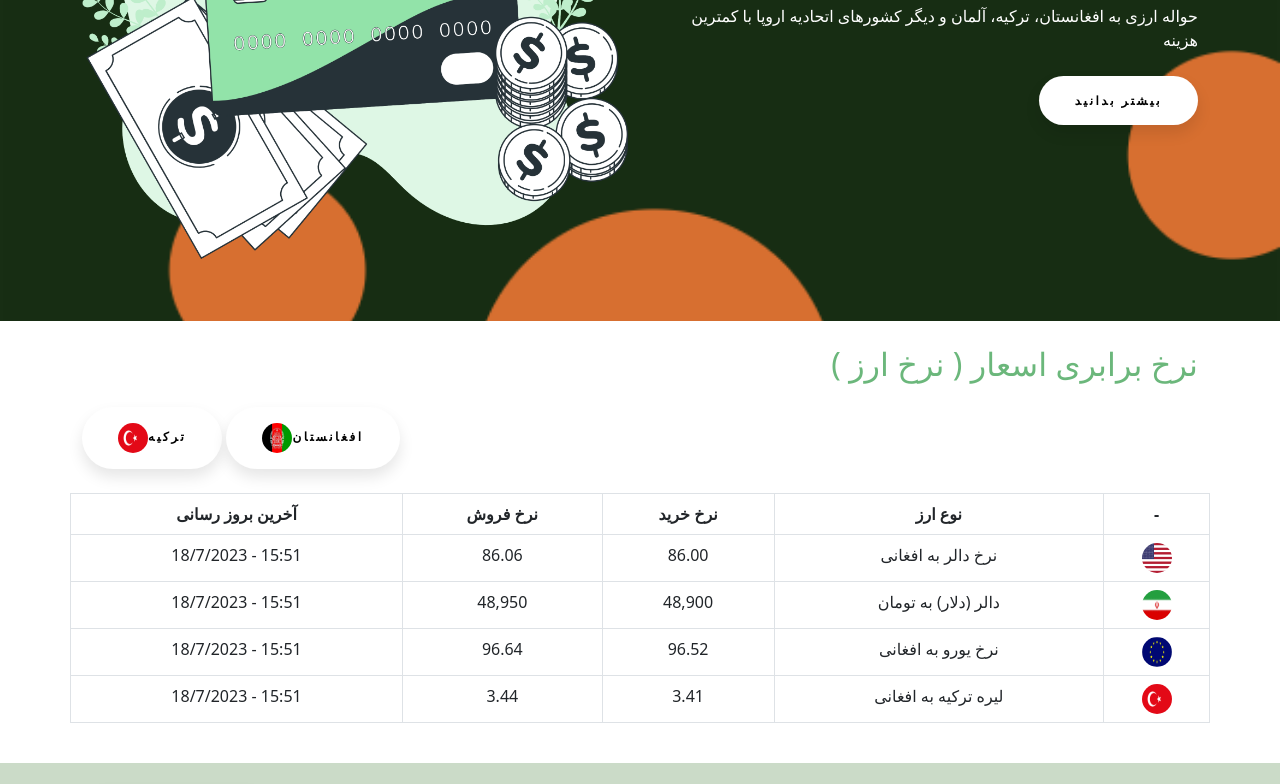
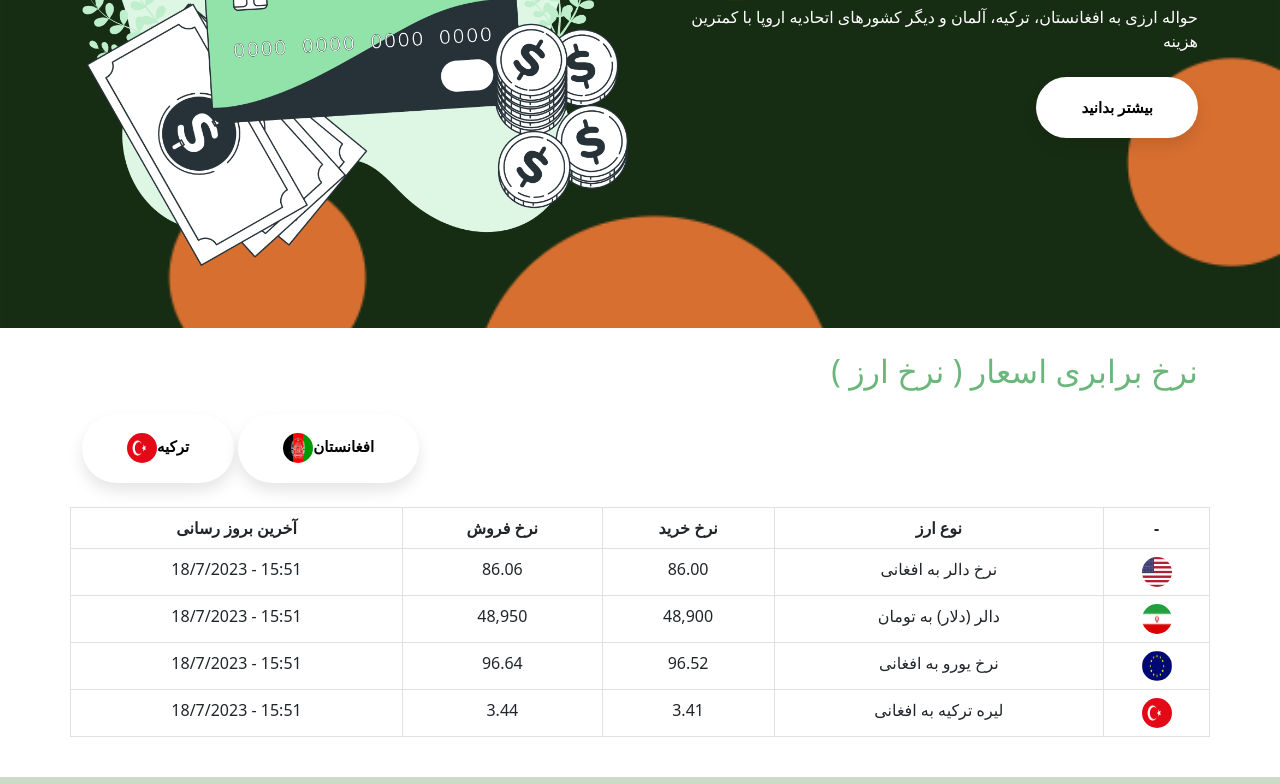
Before and after one commit to mahdi123M3/Our-website, a plain HTML site: page index.html in a window 1280 px wide. Shown: the part 360-1144 px from the top of the page. Drawn offline with nearby package versions, Linux system fonts and the light colour scheme.

Commit message:
Update index.css

```diff
--- a/css/index.css
+++ b/css/index.css
@@ -9,9 +9,8 @@ color: white;
 }
 button {
     padding: 1.3em 3em;
-    font-size: 12px;
+    font-size: 15px;
     text-transform: uppercase;
-    letter-spacing: 2.5px;
     font-weight: 700 ;
     color: #000;
     background-color: #fff;
```
